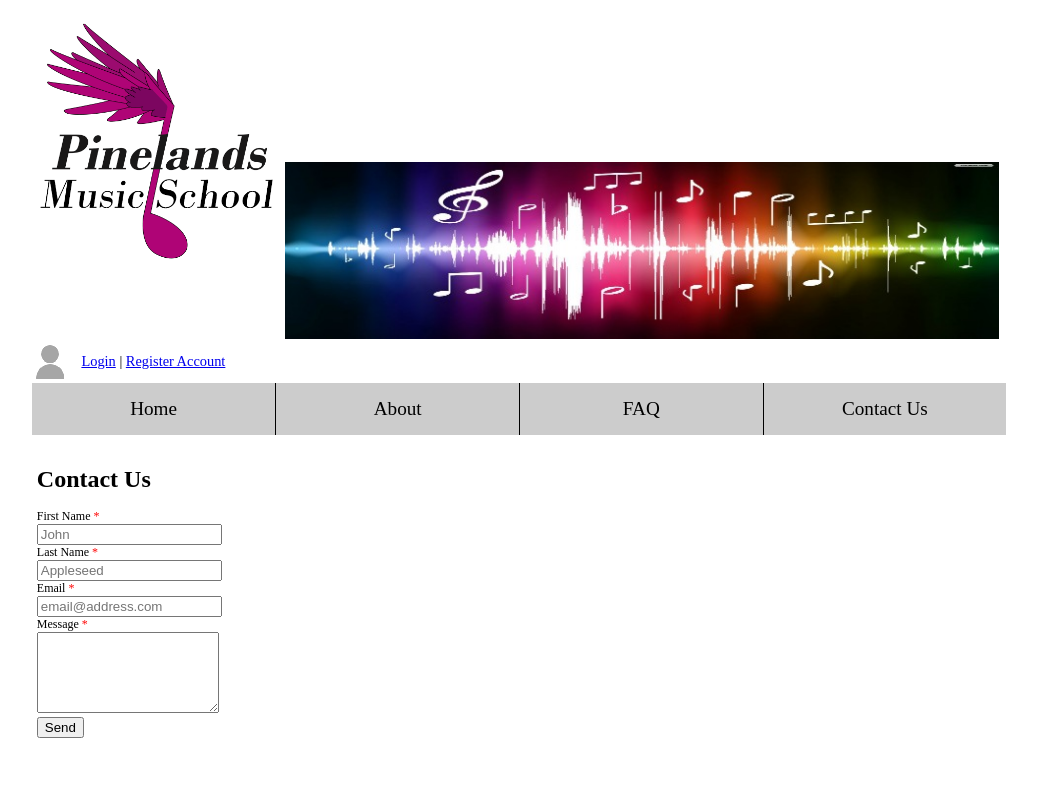
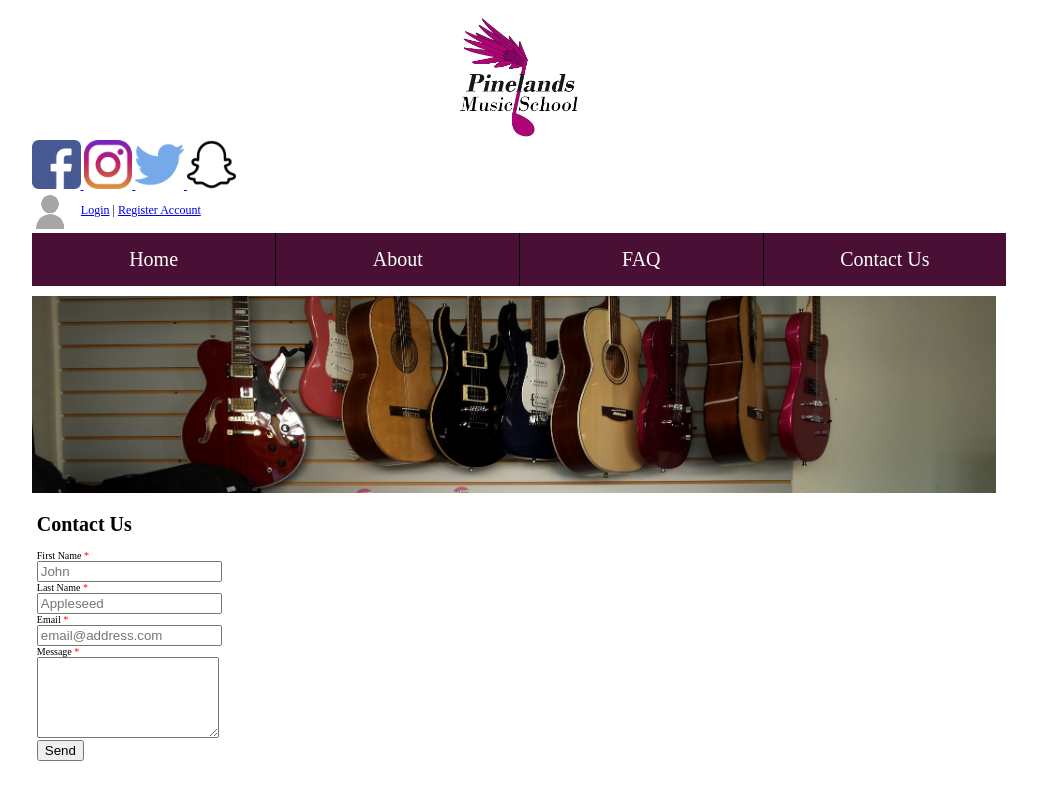
Before and after one commit to trent-newton/ifb299, a PHP site: page /ifb299_pinelands/pages/contact.php in a window 1280 px wide. Shown: the whole page, without its empty margins (121-1158 px from the left). Run offline with PHP 8.4, Linux system fonts and the light colour scheme.

Commit message:
Major design changes

```diff
--- a/css/main.css
+++ b/css/main.css
@@ -49,7 +49,7 @@ body {
 }
 
 .logo img {
-    width: 99%;
+    width: 50%;
     height: auto;
 }
 
@@ -62,7 +62,12 @@ body {
     height: auto;
 }
 
+.socialMediaIcons img {
+    width: 5%;
+}
+
 .userPanel {
+    display: inline-block;
     font-size: 1.2em;
 }
 
@@ -129,7 +134,7 @@ Contact Page
 
 
 /************************** Nav for small Screens *****************************/
-
+*/
 #nav {
     position: relative;
     background: none;
@@ -190,18 +195,21 @@ Contact Page
     display: block;
 }
 
+/*edit this*/
 #nav > ul > li {
     width: 99%;
+    text-decoration-color: aqua;
     margin: 0 auto;
     border: 1px solid #4C4A4A;
     border-radius: 10px;
-    background: #CCCCCC;
+    background:  #4a0f34;
 }
 
 #nav ul li a {
     display: block;
     text-decoration: none;
-    color: #000;
+    color: white;
+    font-size: 20px;
     padding: 10px;
     text-align: center;
     font-weight: 500;
@@ -210,7 +218,7 @@ Contact Page
 #nav ul li:hover {
     background: #4C4A4A;
 }
-
+/*put different shade*/
 #nav ul li a:hover {
     color: #E5B13A;
 }
@@ -225,7 +233,8 @@ Contact Page
     }
     .banner {
         display: inline-block;
-        width: 74%;
+        width: 100%;
+        padding: 0px;
     }
     .userCenter {
         display: inline-block;
--- a/inc/nav.php
+++ b/inc/nav.php
@@ -1,17 +1,32 @@
 <body>
-    <div class="userPanel">
+
         <div class="container">
             <!--Need to add images here for logo etc -->
             <div class="headerContainer">
                 <div class="logo"> <img src="../images/TempLogo.png" /> </div>
                 <!--end logo-->
-                <div class="banner">
-                    <a href="../pages/index.php"><img src="../images/musicbanner.jpg" /></a>
+            </div>
+            <!--end HeaderContainer-->
+            <div class="userPanel">
+                    <div class="socialMediaIcons">
+                    <a href="https://www.facebook.com/qking.snookerandpool/?fref=ts">
+                    <img  src="../images/socialMedia/facebook.png" alt="Facebook Link">
+                    </a>
+
+                    <a href="https://www.facebook.com/qking.snookerandpool/?fref=ts">
+                    <img  src="../images/socialMedia/instagram.png" alt="instagram Link">
+                    </a>
+
+                    <a href="https://www.facebook.com/qking.snookerandpool/?fref=ts">
+                    <img  src="../images/socialMedia/twitter.png" alt="twitter Link">
+                    </a>
+
+                    <a href="https://www.facebook.com/qking.snookerandpool/?fref=ts">
+                    <img  src="../images/socialMedia/snapchat.png" alt="snapchat Link">
+                    </a>
                 </div>
-                <!--end banner-->
-            </div>
-            <!--end HederContainer-->
-            <div class="userPanel">
+                <!--end socialMediaIcons -->
+
                 <div class="userPanelImage">
                 <img src="../images/userImage/default-user-icon.png" />
                 </div>
@@ -41,8 +56,6 @@
 
                     ?>
                     </div> <!--end userMessage-->
-
-
                 </div><!-- end userPanel-->
             <nav id="nav" role="navigation"> <a href="#nav" title="Show Navigation">Show Navigation</a> <a href="#" title="Hide Navigation">Hide Navigation</a>
 
@@ -79,3 +92,5 @@
                     </ul>
             </div>-->
             <!--end userCenter-->
+
+            <div class="banner"> <img src="../images/musicbanner.jpg" /> </div>
```
Also changed, not shown: images/TempLogo.png, images/musicbanner.jpg, images/socialMedia/facebook.png (added), images/socialMedia/instagram.png (added), images/socialMedia/snapchat.png (added), images/socialMedia/twitter.png (added).
